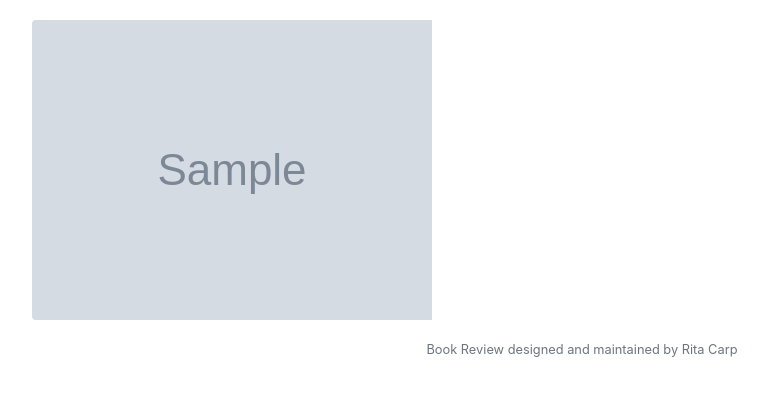
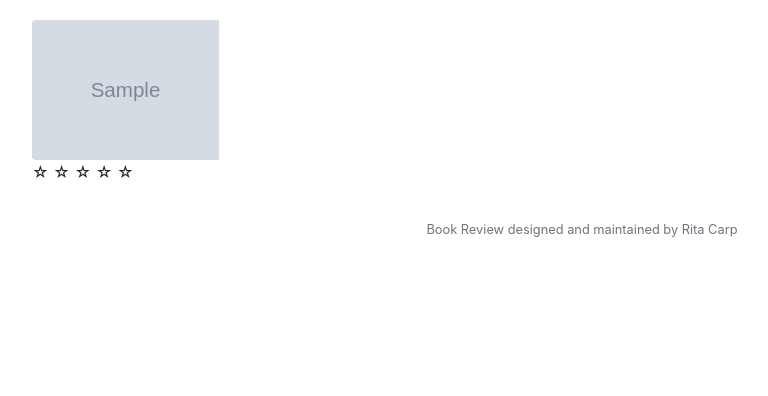
Before and after one commit to ritacarp/bookreview, a Flask app: page / in a window 1280 px wide. Shown: the part 66-462 px from the top of the page, without its empty margins (58-826 px from the left). Run offline with Flask 2, Linux system fonts and the light colour scheme; tables that the repository leaves empty hold one stand-in row (values such as "Sample post"); grey boxes marked "Sample" are stand-in pictures; parts of the project's set-up code (start-up, migrations or seed data) failed here and were passed over; some libraries are stand-ins or nearby versions.

Commit message:
working on db

```diff
--- a/app/main/routes.py
+++ b/app/main/routes.py
@@ -17,7 +17,7 @@ import random
 @bp.route('/index')
 
 def index():
-    imagesPerRow = 9
+    imagesPerRow = 10
     bookList = []
     books  = Book.query.filter(Book.image_url != None).order_by(desc(Book.average_score)).limit(100).all()
     for book in books:
@@ -27,7 +27,7 @@ def index():
     random.shuffle(randomList)
     print("\n\nbookList = ", str(bookList).strip('[]'))
     print("\n\n1) randomList = ", str(randomList).strip('[]'))
-    displayList = randomList[0:8]
+    displayList = randomList[0:imagesPerRow]
     print("\n\n2) displayList = ", str(displayList).strip('[]'))
     allBooks = Book.query.filter(Book.id.in_(displayList))
 
--- a/app/static/styles.css
+++ b/app/static/styles.css
@@ -27,6 +27,11 @@
   box-shadow: 10px 10px 5px #aaaaaa;
 }
 
+
+.smallPolaroid {
+  height: 194px;
+}
+
 .dramatic {
   display: none;
 }
--- a/app/templates/base.html
+++ b/app/templates/base.html
@@ -14,7 +14,7 @@
         <!-- https://favicon.io/emoji-favicons/money-mouth-face/ -->
         <link href="/static/favicon.ico" rel="icon">
 
-        <!-- <link href="/static/styles.css" rel="stylesheet"> -->
+        <link href="/static/styles.css" rel="stylesheet">
 
         <script src="https://code.jquery.com/jquery-3.3.1.min.js"></script>
         <script src="https://cdnjs.cloudflare.com/ajax/libs/popper.js/1.14.3/umd/popper.min.js"></script>
--- a/app/templates/homepage.html
+++ b/app/templates/homepage.html
@@ -11,7 +11,7 @@
         <p>{{book.author}}<p>
         <p>{{book.amazon_lookup_id}}<p>
         #}
-        {% set imagesPerRow = namespace(value=9) %}
+        {% set imagesPerRow = namespace(value=10) %}
 
 
         {% set count = namespace(value=0) %}
@@ -20,14 +20,30 @@
 
            {% if count.value % imagesPerRow.value == 1 %}
            <div class="card-body">
-              <div class="row" style="padding-right:10px">
+              <div class="row" style="padding-right:10px;">
            {% endif %}
 
+
+<span>
+
                  {% if book["google_image_url"] %}
-                     <img data-toggle="tooltip" data-html="true" title='{{book["author"]}}<br />{{book["title"]}}' id="booksThumbnail_{{count.value }}" class="rounded bookButton" data-bookID='{{book["amazon_lookup_id"]}}' style="cursor: pointer;padding-right:4px;" class="rounded bookButton" src='{{book["google_image_url"]}}'>
+                     <img height="140" data-toggle="tooltip" data-html="true" title='{{book["author"]}}<br />{{book["title"]}}' id="booksThumbnail_{{count.value }}" class="rounded bookButton" data-bookID='{{book["amazon_lookup_id"]}}' style="cursor: pointer;padding-right:4px;" class="rounded bookButton" src='{{book["google_image_url"]}}'>
                  {% else %}
-                     <img data-toggle="tooltip" data-html="true" title='{{book["author"]}}<br />{{book["title"]}}' id="booksThumbnail_{{count.value }}" class="rounded bookButton" data-bookID='{{book["amazon_lookup_id"]}}' style="cursor: pointer;padding-right:4px;" class="rounded bookButton" src='{{book["image_url"]}}'>
+                     <img  height="140"  data-toggle="tooltip" data-html="true" title='{{book["author"]}}<br />{{book["title"]}}' id="booksThumbnail_{{count.value }}" class="rounded bookButton" data-bookID='{{book["amazon_lookup_id"]}}' style="cursor: pointer;padding-right:4px;" class="rounded bookButton" src='{{book["image_url"]}}'>
                  {% endif %}
+ <p class="caption">
+<span id="star_1" class="star">&#9734;</span>
+<span id="star_2" class="star">&#9734;</span>
+<span id="star_3" class="star">&#9734;</span>
+<span id="star_4" class="star">&#9734;</span>
+<span id="star_5" class="star">&#9734;</span>
+
+ </p>
+
+</span>
+
+
+
 
           {% if count.value % imagesPerRow.value == 0 %}
               </div>
```
